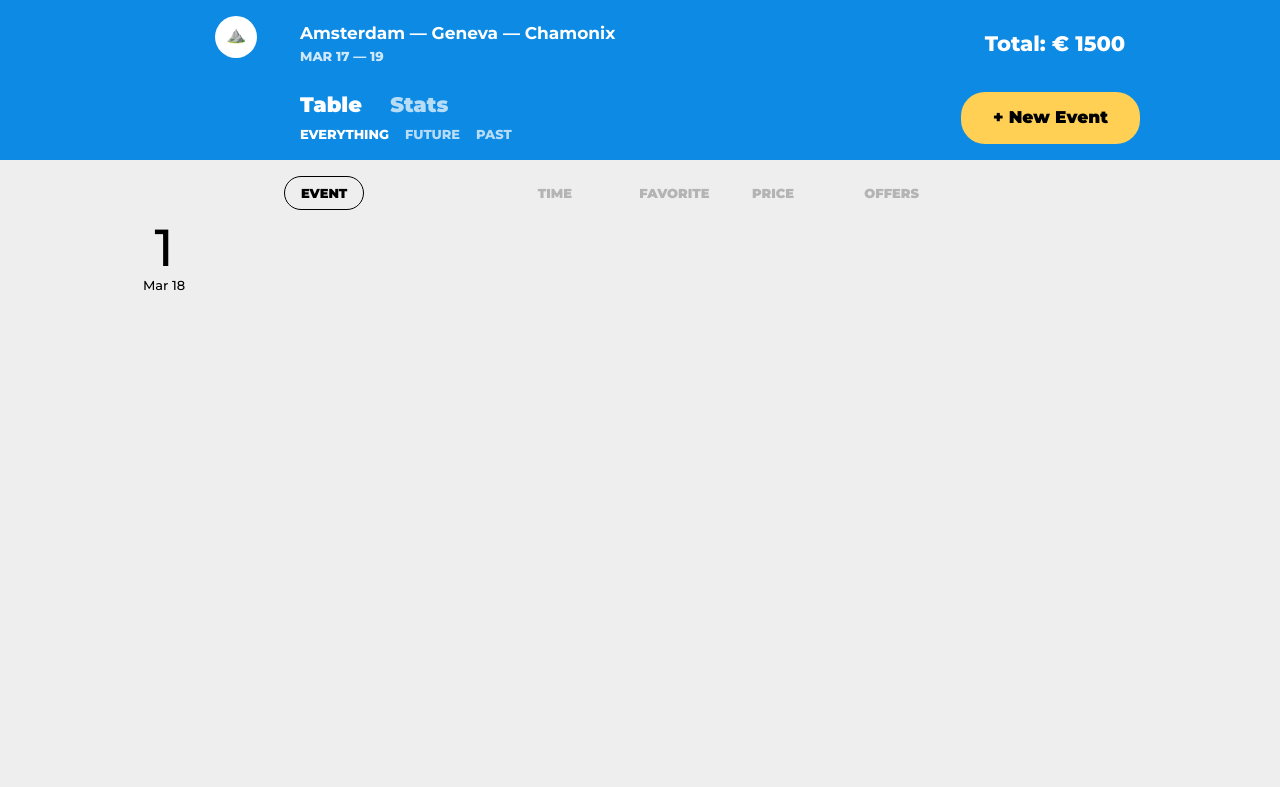
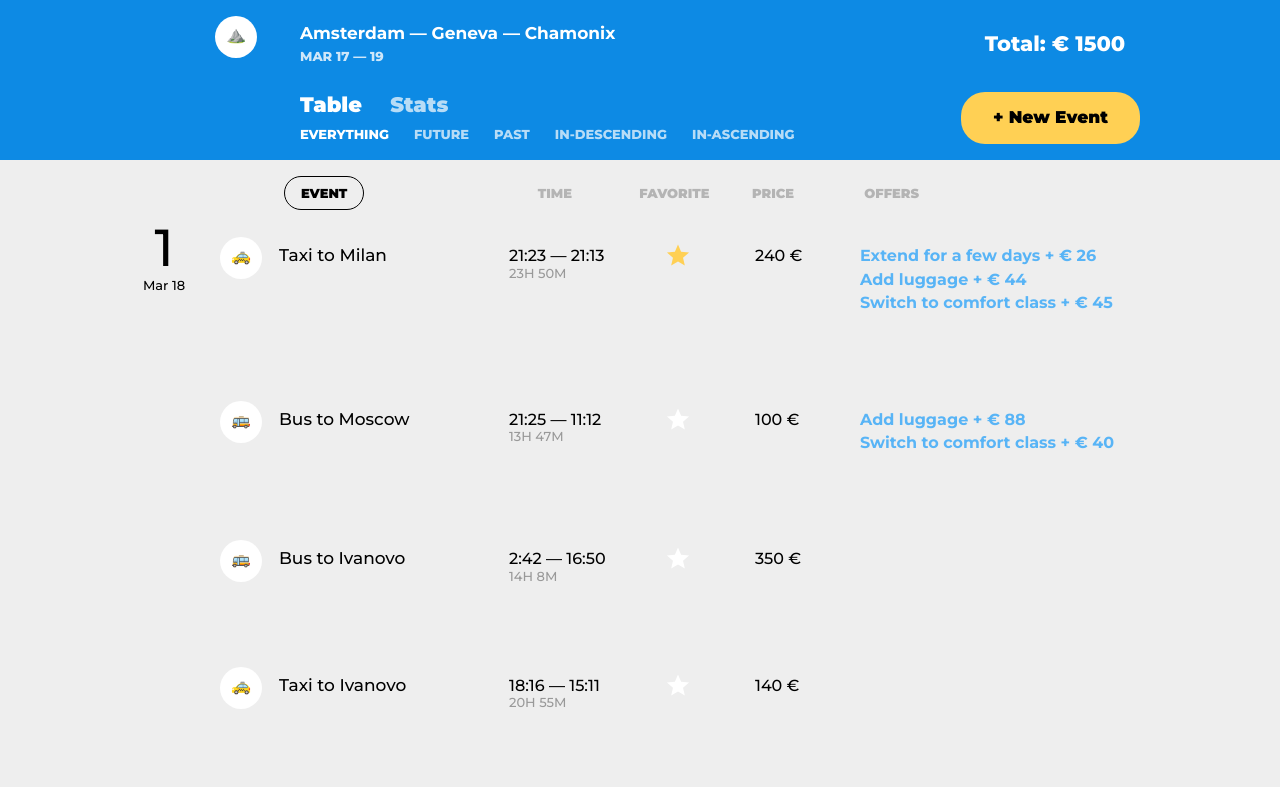
Before and after one commit to Manimall/544023-big-trip-8, a website built with webpack: page public/index.html in a window 1280 px wide. Both pictures are taken after a click on the label "EVERYTHING". Shown: the top 787 px of the page. Built offline with nearby package versions, Linux system fonts and the light colour scheme.

Commit message:
filtering

```diff
--- a/public/css/main.css
+++ b/public/css/main.css
@@ -150,7 +150,7 @@ a.view-switch__item--active:link {
 .trip-filter__item {
   font-size: var(--font-size-smaller);
   font-weight: 800;
-  margin-right: 16px;
+  margin-right: 25px;
   opacity: 0.7;
   text-transform: uppercase;
   cursor: pointer;
--- a/src/main.js
+++ b/src/main.js
@@ -1,4 +1,3 @@
-import {getRandomNumber} from './helpers';
 import {filtersData, sortingData, statData} from './mock-data/trip-constants';
 import {TripEdit} from './view/trip-edit';
 import {Trip} from './view/trip';
@@ -65,15 +64,22 @@ renderTrips(generatedTrips); // отренедеренные путешеств
 
 
 const getFilterEvents = (filterName, trips) => {
+  let tripsCopyArr = trips.slice();
   const fnFilter = {
     'filter-everything': () => {
       return trips;
     },
     'filter-future': () => {
-      return trips.filter((it) => it.tripTime.timeStart > Date.now());
+      return trips.filter((el) => el.tripTime.timeStart > Date.now());
     },
     'filter-past': () => {
-      return trips.filter((it) => it.tripTime.timeEnd < Date.now());
+      return trips.filter((el) =>el.tripTime.timeEnd < Date.now());
+    },
+    'filter-in-descending': () => {
+      return tripsCopyArr.sort((a, b) => a.tripTime.timeStart - b.tripTime.timeStart);
+    },
+    'filter-in-ascending': () => {
+      return tripsCopyArr.sort((a, b) => a.tripTime.timeStart - b.tripTime.timeStart).reverse();
     }
   };
 
@@ -85,9 +91,10 @@ const renderFilters = (filterArr) => {
     const filter = new Filter(item);
     filterListWrapper.appendChild(filter.render());
 
+    filterListWrapper.addEventListener(`click`, filter.onFilter);
+
     filter.onFilter = () => {
-      const filteredEvents = getFilterEvents(filter.id, generatedTrips);
-      renderTrips(filteredEvents);
+      filter._checked = !filter._checked;
     };
   });
 };
@@ -97,15 +104,15 @@ renderFilters(filtersData); // отрендеренные фильтры
 
 /**
  * Добавляем функцию-обработчик события для переключения фильтров,
- * удаляем все ранее созданные путешествия и добавляем случайное кол-во новых
- * @param {evt} evt - событие, на котором ловим клик
+ * Меняем данные на основании функции getFilterEvents и заново рендерим их
+ * @param {target} evt - событие, на котором ловим клик
  */
-const addFilterClickHandler = (evt) => {
-  const clickedFilter = evt.target.classList.contains(`trip-filter__item`);
+const addFilterClickHandler = ({target}) => {
+  const clickedFilter = target.classList.contains(`trip-filter__item`);
   if (clickedFilter) {
     tripListWrapper.innerHTML = ``;
-    const randomTripsNumber = getRandomNumber(MIN_TRIP_COUNT, INITIAL_TRIP_COUNT);
-    generateTrips(randomTripsNumber);
+    const filteredEvents = getFilterEvents(target.previousElementSibling.id, generatedTrips);
+    renderTrips(filteredEvents);
   }
 };
 
--- a/src/mock-data/generate-mock-trips.js
+++ b/src/mock-data/generate-mock-trips.js
@@ -23,7 +23,7 @@ for (let currentPrice = MIN_PRICE; currentPrice <= MAX_PRICE; currentPrice += PR
 // генерируем время
 const generateNewTime = () => {
   const dayNow = moment().valueOf();
-  const timeStart = getRandomNumber(dayNow, dayNow + generateTime().timeConstants.MS_IN_WEEK);
+  const timeStart = getRandomNumber(dayNow - generateTime().timeConstants.MS_IN_WEEK, dayNow + generateTime().timeConstants.MS_IN_WEEK);
   const timeEnd = getRandomNumber(timeStart, timeStart + generateTime().timeConstants.MAX_TRIP_DURATION);
 
   const tripTime = {
--- a/src/mock-data/trip-constants.js
+++ b/src/mock-data/trip-constants.js
@@ -87,6 +87,14 @@ const filtersData = [
   {
     name: `past`,
     checked: false
+  },
+  {
+    name: `in-descending`,
+    checked: false
+  },
+  {
+    name: `in-ascending`,
+    checked: false
   }
 ];
 
--- a/src/view/filter.js
+++ b/src/view/filter.js
@@ -24,7 +24,7 @@ export class Filter extends Component {
 
   get template() {
     return (
-      `<input type="radio" id="${this._id}" name="filter" value="${this._name}" ${this._checked ? `checked` : ``}>
+      `<input type="radio" id="${this.id}" name="filter" value="${this._name}" ${this._checked ? `checked` : ``}>
       <label class="trip-filter__item" for="filter-${this._name}">${this._name.charAt(0).toUpperCase() + this._name.substr(1)}</label>`
     ).trim();
   }
--- a/src/view/trip-edit.js
+++ b/src/view/trip-edit.js
@@ -226,6 +226,10 @@ export class TripEdit extends Component {
         } else {
           this._newTime.dayNow = moment(selectedDates[0]).valueOf();
         }
+        this._newTime.timeStart = moment(this._newTime.dayNow).valueOf();
+        if (this._newTime.timeEnd < this._newTime.timeStart) {
+          this._newTime.timeStart = this._newTime.timeEnd;
+        }
         this._partialUpdate();
       }
     });
```
